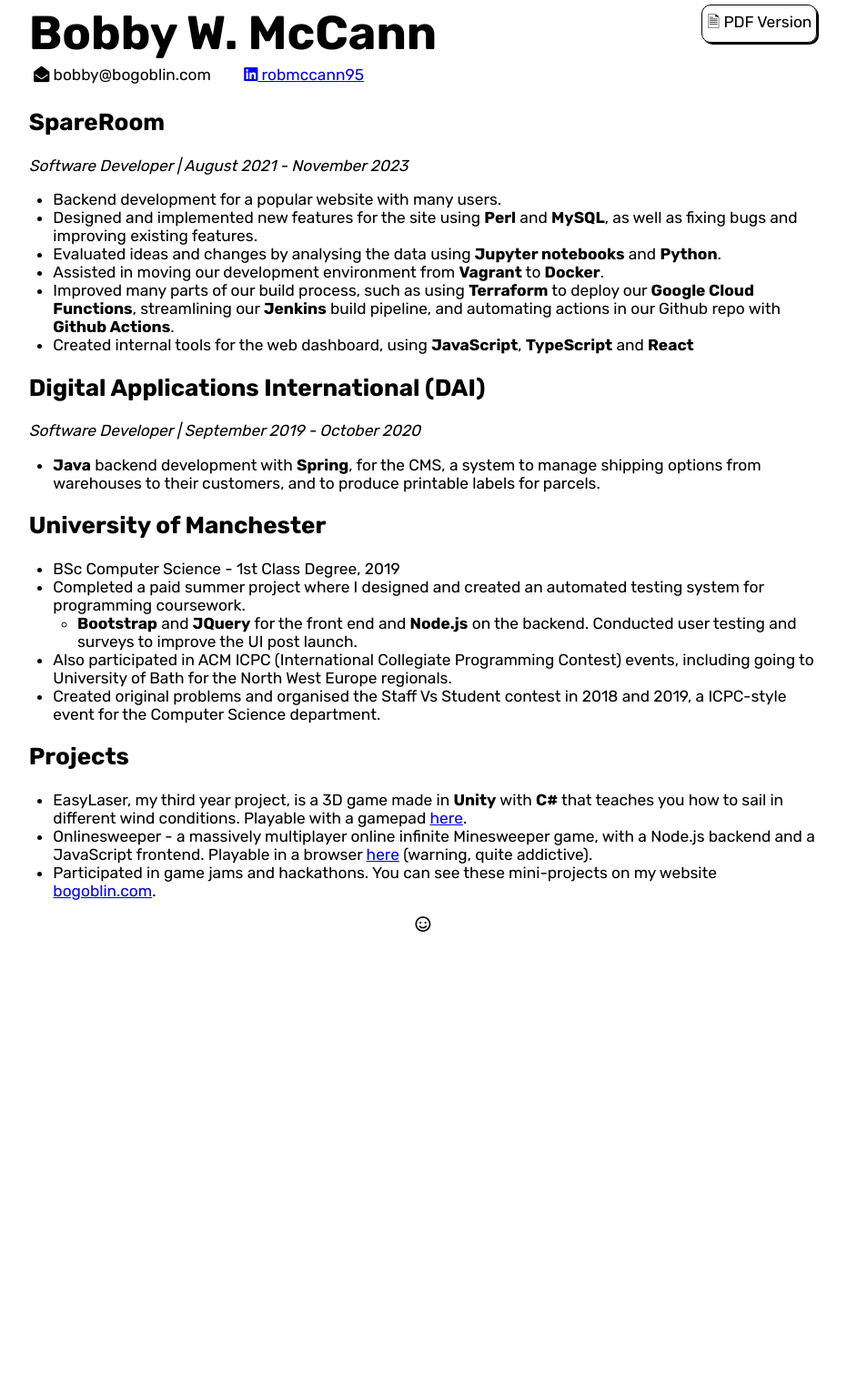
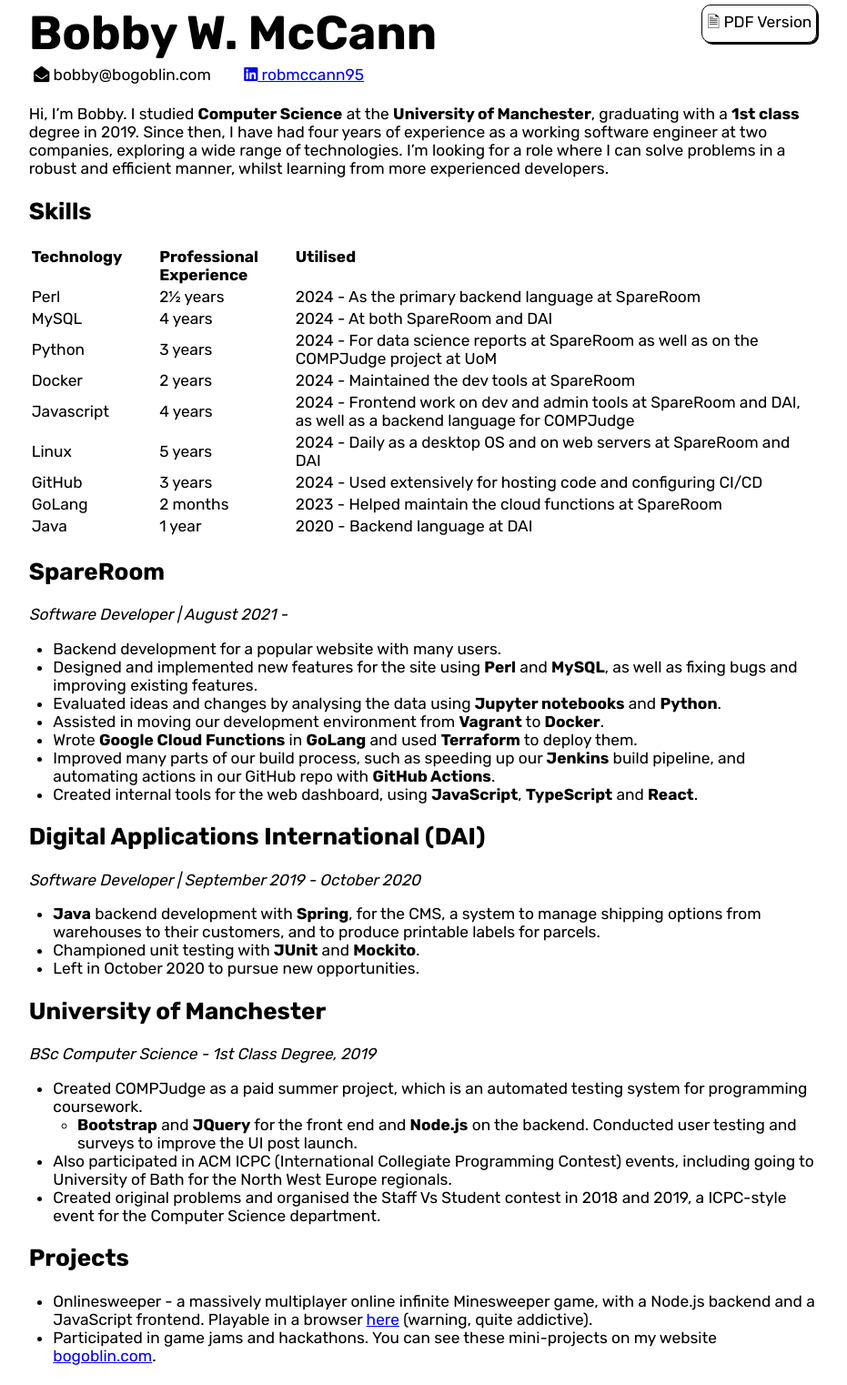
Before and after one commit to bogoblin/bobbyweb, a Jekyll site: the page cv/index.html, which Jekyll copies as it is, in a window 1280 px wide. Shown: the whole page at 91% size, without its empty margins (175-1106 px from the left). Built offline with Jekyll 4.4.1, drawn with Linux system fonts in a browser that asks for light colours; nearby versions of some CDN libraries; before the commit the page ends 1031 px from its top, so only the background shows below that.

Commit message:
Add skills table

```diff
--- a/cv/footer.html
+++ b/cv/footer.html
@@ -1,4 +1,4 @@
-<center><i class="far fa-smile"></i></center>
+<!--<center><i class="far fa-smile"></i></center>-->
 <!--I know you're not supposed to use <center>, leave me alone-->
 </div>
 </body>
--- a/cv/index.html
+++ b/cv/index.html
@@ -46,25 +46,94 @@
             <a href="Bobby_W_McCann_CV.pdf" class="button noprint">🗎 PDF Version</a>
         </div>
     </div>
-    <div class="content"><h2 id="spareroom">SpareRoom</h2>
-<p><em>Software Developer | August 2021 - November 2023</em></p>
+    <div class="content"><p>Hi, I’m Bobby. I studied <strong>Computer Science</strong> at the <strong>University of Manchester</strong>, graduating with a <strong>1st class</strong> degree in 2019. Since then, I have had four years of experience as a working software engineer at two companies, exploring a wide range of technologies. I’m looking for a role where I can solve problems in a robust and efficient manner, whilst learning from more experienced developers.</p>
+<h2 id="skills">Skills</h2>
+<table>
+<colgroup>
+<col style="width: 8%" />
+<col style="width: 16%" />
+<col style="width: 75%" />
+</colgroup>
+<thead>
+<tr class="header">
+<th>Technology</th>
+<th>Professional Experience</th>
+<th>Utilised</th>
+</tr>
+</thead>
+<tbody>
+<tr class="odd">
+<td>Perl</td>
+<td>2½ years</td>
+<td>2024 - As the primary backend language at SpareRoom</td>
+</tr>
+<tr class="even">
+<td>MySQL</td>
+<td>4 years</td>
+<td>2024 - At both SpareRoom and DAI</td>
+</tr>
+<tr class="odd">
+<td>Python</td>
+<td>3 years</td>
+<td>2024 - For data science reports at SpareRoom as well as on the COMPJudge project at UoM</td>
+</tr>
+<tr class="even">
+<td>Docker</td>
+<td>2 years</td>
+<td>2024 - Maintained the dev tools at SpareRoom</td>
+</tr>
+<tr class="odd">
+<td>Javascript</td>
+<td>4 years</td>
+<td>2024 - Frontend work on dev and admin tools at SpareRoom and DAI, as well as a backend language for COMPJudge</td>
+</tr>
+<tr class="even">
+<td>Linux</td>
+<td>5 years</td>
+<td>2024 - Daily as a desktop OS and on web servers at SpareRoom and DAI</td>
+</tr>
+<tr class="odd">
+<td>GitHub</td>
+<td>3 years</td>
+<td>2024 - Used extensively for hosting code and configuring CI/CD</td>
+</tr>
+<tr class="even">
+<td>GoLang</td>
+<td>2 months</td>
+<td>2023 - Helped maintain the cloud functions at SpareRoom</td>
+</tr>
+<tr class="odd">
+<td>Java</td>
+<td>1 year</td>
+<td>2020 - Backend language at DAI</td>
+</tr>
+</tbody>
+</table>
+<div class="pagebreak">
+
+</div>
+<h2 id="spareroom">SpareRoom</h2>
+<p><em>Software Developer | August 2021 - </em></p>
 <ul>
 <li>Backend development for a popular website with many users.</li>
 <li>Designed and implemented new features for the site using <strong>Perl</strong> and <strong>MySQL</strong>, as well as fixing bugs and improving existing features.</li>
 <li>Evaluated ideas and changes by analysing the data using <strong>Jupyter notebooks</strong> and <strong>Python</strong>.</li>
 <li>Assisted in moving our development environment from <strong>Vagrant</strong> to <strong>Docker</strong>.</li>
-<li>Improved many parts of our build process, such as using <strong>Terraform</strong> to deploy our <strong>Google Cloud Functions</strong>, streamlining our <strong>Jenkins</strong> build pipeline, and automating actions in our Github repo with <strong>Github Actions</strong>.</li>
-<li>Created internal tools for the web dashboard, using <strong>JavaScript</strong>, <strong>TypeScript</strong> and <strong>React</strong></li>
+<li>Wrote <strong>Google Cloud Functions</strong> in <strong>GoLang</strong> and used <strong>Terraform</strong> to deploy them.</li>
+<li>Improved many parts of our build process, such as speeding up our <strong>Jenkins</strong> build pipeline, and automating actions in our GitHub repo with <strong>GitHub Actions</strong>.</li>
+<li>Created internal tools for the web dashboard, using <strong>JavaScript</strong>, <strong>TypeScript</strong> and <strong>React</strong>.</li>
 </ul>
 <h2 id="digital-applications-international-dai">Digital Applications International (DAI)</h2>
 <p><em>Software Developer | September 2019 - October 2020</em></p>
 <ul>
 <li><strong>Java</strong> backend development with <strong>Spring</strong>, for the CMS, a system to manage shipping options from warehouses to their customers, and to produce printable labels for parcels.</li>
+<li>Championed unit testing with <strong>JUnit</strong> and <strong>Mockito</strong>.</li>
+<li>Left in October 2020 to pursue new opportunities.</li>
 </ul>
 <h2 id="university-of-manchester">University of Manchester</h2>
+<p><em>BSc Computer Science - 1st Class Degree, 2019</em></p>
 <ul>
-<li>BSc Computer Science - 1st Class Degree, 2019</li>
-<li>Completed a paid summer project where I designed and created an automated testing system for programming coursework.
+<li>Created COMPJudge as a paid summer project, which is an automated testing system for programming coursework.
 <ul>
 <li><strong>Bootstrap</strong> and <strong>JQuery</strong> for the front end and <strong>Node.js</strong> on the backend. Conducted user testing and surveys to improve the UI post launch.</li>
 </ul></li>
@@ -73,11 +142,10 @@
 </ul>
 <h2 id="projects">Projects</h2>
 <ul>
-<li>EasyLaser, my third year project, is a 3D game made in <strong>Unity</strong> with <strong>C#</strong> that teaches you how to sail in different wind conditions. Playable with a gamepad <a href="https://bogoblin.com/games/2019/05/11/EasyLaser.html">here</a>.</li>
 <li>Onlinesweeper - a massively multiplayer online infinite Minesweeper game, with a Node.js backend and a JavaScript frontend. Playable in a browser <a href="https://onlinesweeper-5i7y9.ondigitalocean.app/">here</a> (warning, quite addictive).</li>
 <li>Participated in game jams and hackathons. You can see these mini-projects on my website <a href="https://bogoblin.com">bogoblin.com</a>.</li>
 </ul>
-<center><i class="far fa-smile"></i></center>
+<!--<center><i class="far fa-smile"></i></center>-->
 <!--I know you're not supposed to use <center>, leave me alone-->
 </div>
 </body>
--- a/cv/style.css
+++ b/cv/style.css
@@ -60,9 +60,20 @@
     justify-content: flex-start;
 }
 
+tr.header {
+    text-align: left;
+    vertical-align: top;
+}
+tr.header th {
+    padding-right: 10mm;
+}
+tr {
+    border-bottom: #666666 1px solid;
+}
+
 @page {
-    margin-top: 8mm;
-    margin-bottom: 8mm;
+    margin-top: 20mm;
+    margin-bottom: 30mm;
 }
 
 @media print {
```
Also changed, not shown: cv/cv.md (+31 -6 lines), cv/notes.md (added, +15 -0 lines), 1 other file.
